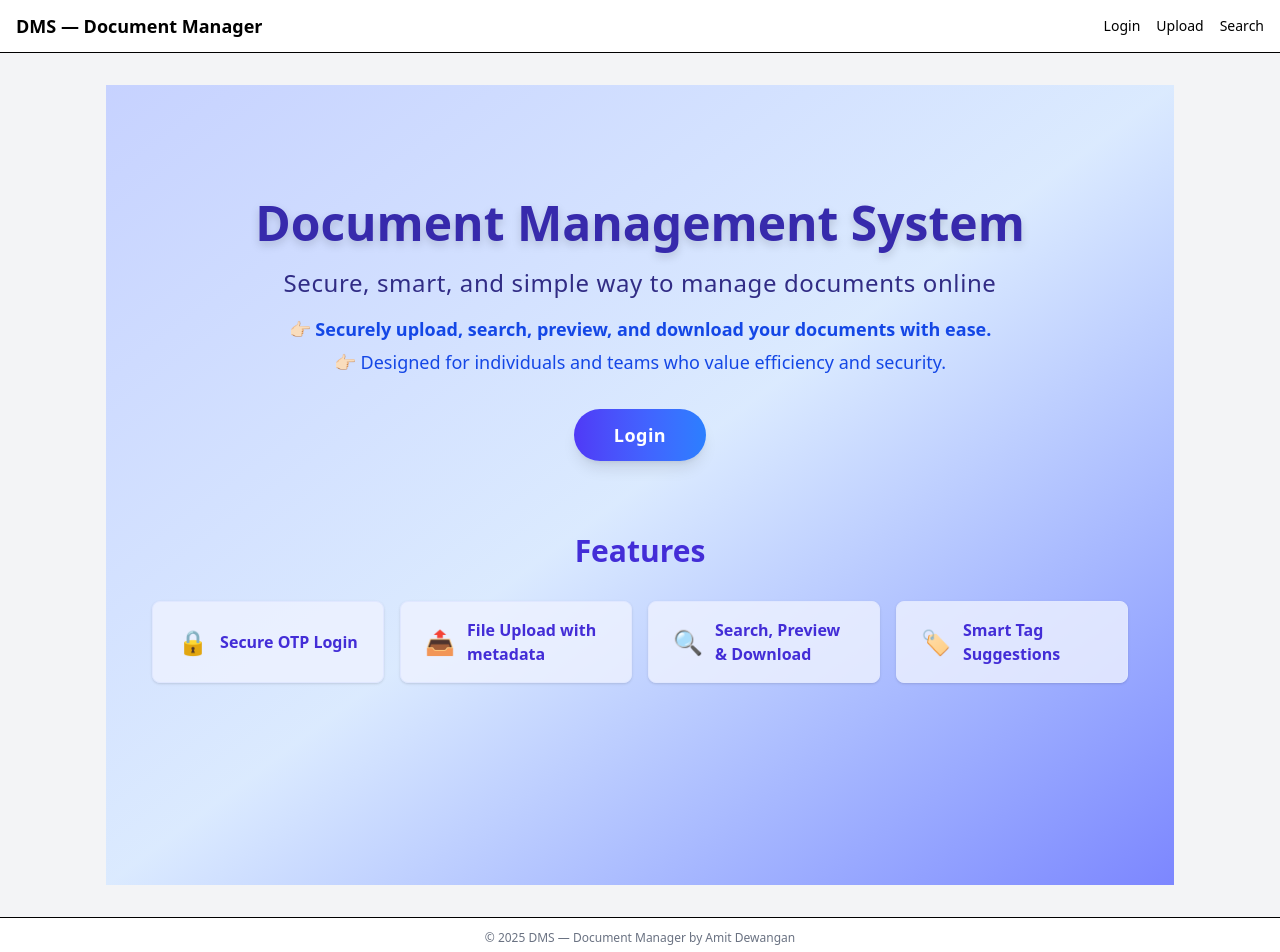
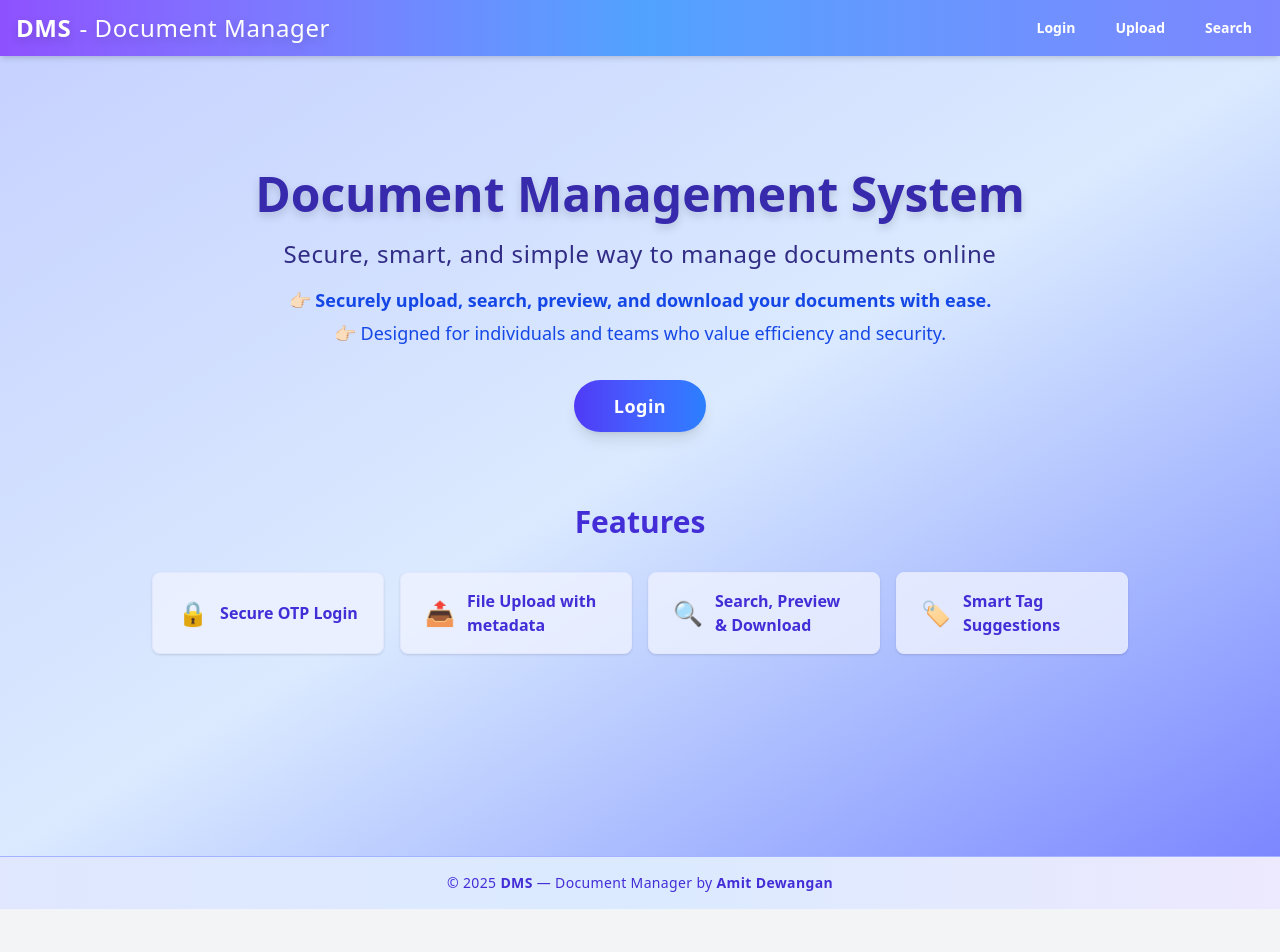
Before and after one commit to Amit-TheOne/dms-ui, a React (Vite) app: page / in a window 1280 px wide. Shown: the top 952 px of the page. After the commit the page ends 909 px from the top, so only its background shows below. Built offline with nearby package versions, Linux system fonts and the light colour scheme; no server answers.

Commit message:
Update: enhance Navbar & footer styling in App.tsx

```diff
--- a/src/App.tsx
+++ b/src/App.tsx
@@ -9,18 +9,21 @@ export default function App() {
   return (
      <div className="min-h-screen flex flex-col">
       {/* NavBar */}
-      <header className="bg-white border-b">
-        <div className="w-full mx-auto px-4 py-3 flex items-center justify-between">
-          <Link to="/" className="text-lg font-semibold">DMS — Document Manager</Link>
-          <nav className="flex gap-4 text-sm">
-            <Link to="/login" className="hover:font-bold">Login</Link>
-            <Link to="/upload" className="hover:font-bold">Upload</Link>
-            <Link to="/search" className="hover:underline">Search</Link>
-          </nav>
+      <header className="bg-gradient-to-r from-violet-500 via-blue-400 to-indigo-400 shadow-md sticky top-0 z-20">
+        <div className="w-full max-w-7xl mx-auto px-4 py-3 flex items-center justify-between">
+          <Link to="/" className="text-xl sm:text-2xl font-extrabold text-white tracking-wide drop-shadow-lg">
+            DMS
+            <span className="hidden sm:inline font-medium ml-2">- Document Manager</span>
+          </Link>
+            <nav className="flex gap-2 sm:gap-4 text-sm">
+              <Link to="/login" className="px-3 py-1 rounded-full font-semibold text-white hover:bg-white/20 hover:text-white transition">Login</Link>
+              <Link to="/upload" className="px-3 py-1 rounded-full font-semibold text-white hover:bg-white/20 hover:text-white transition">Upload</Link>
+              <Link to="/search" className="px-3 py-1 rounded-full font-semibold text-white hover:bg-white/20 hover:text-white transition">Search</Link>
+            </nav>
         </div>
       </header>
 
-      <main className="flex-1 max-w-[1100px] w-full mx-auto px-4 py-8">
+      <main className="flex-1 w-full">
         <Routes>
           <Route path="/" element={<Home />} />
           <Route path="/login" element={<Login />} />
@@ -29,9 +32,10 @@ export default function App() {
         </Routes>
       </main>
 
-      <footer className="bg-white border-t">
-        <div className="w-full mx-auto px-4 py-3 text-xs text-gray-500 text-center">
-          © {new Date().getFullYear()} DMS — Document Manager by Amit Dewangan
+      <footer className="bg-gradient-to-r from-indigo-100 via-blue-100 to-violet-100 border-t border-indigo-300">
+        <div className="w-full max-w-7xl mx-auto px-4 py-4 text-xs sm:text-sm text-indigo-700 text-center rounded-t-xl font-medium tracking-wide">
+          <span className="inline-block mr-1">© {new Date().getFullYear()} </span>
+          <span className="font-bold">DMS</span> — Document Manager by <span className="font-semibold">Amit Dewangan</span>
         </div>
       </footer>
     </div>
```
